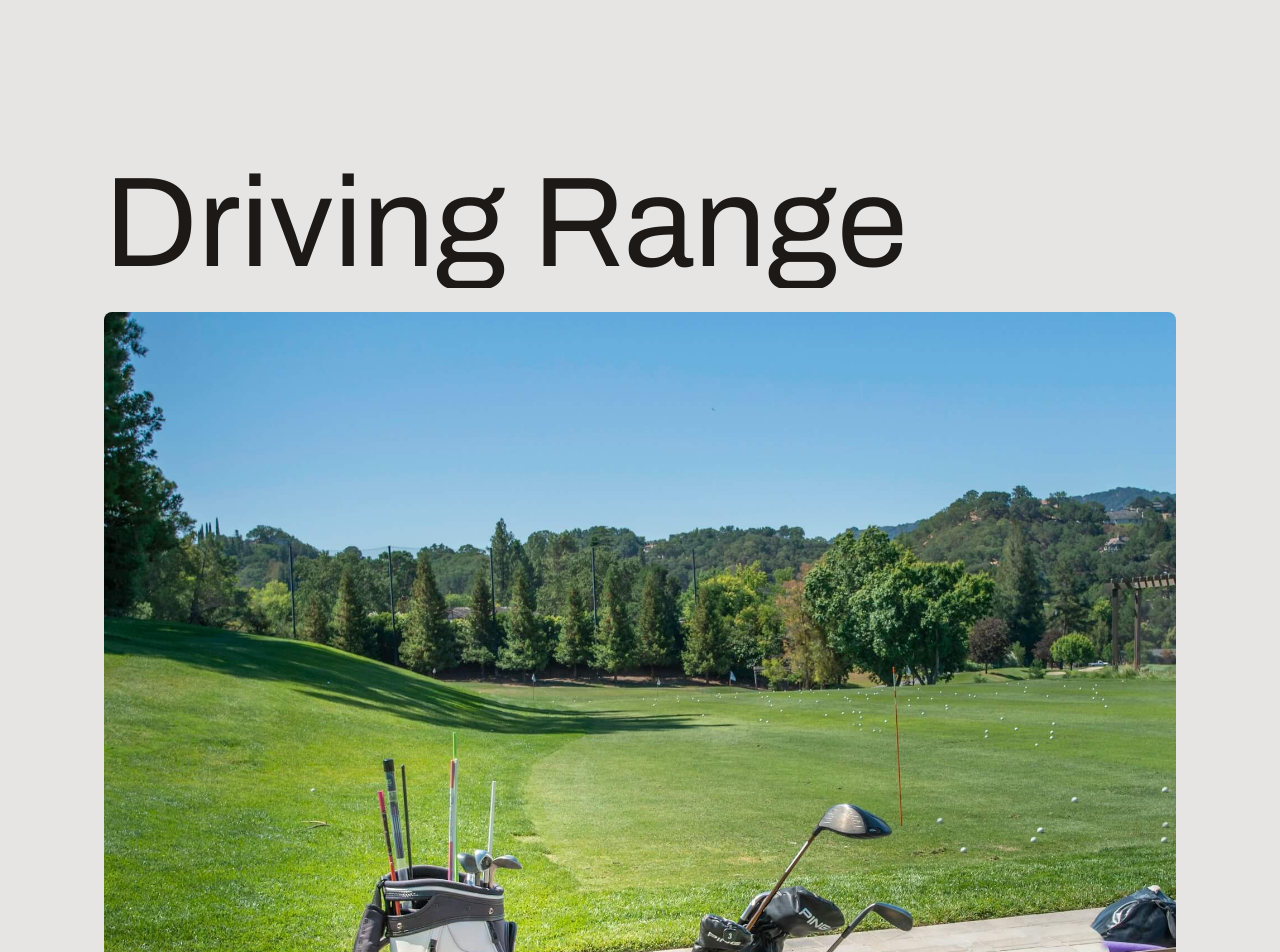
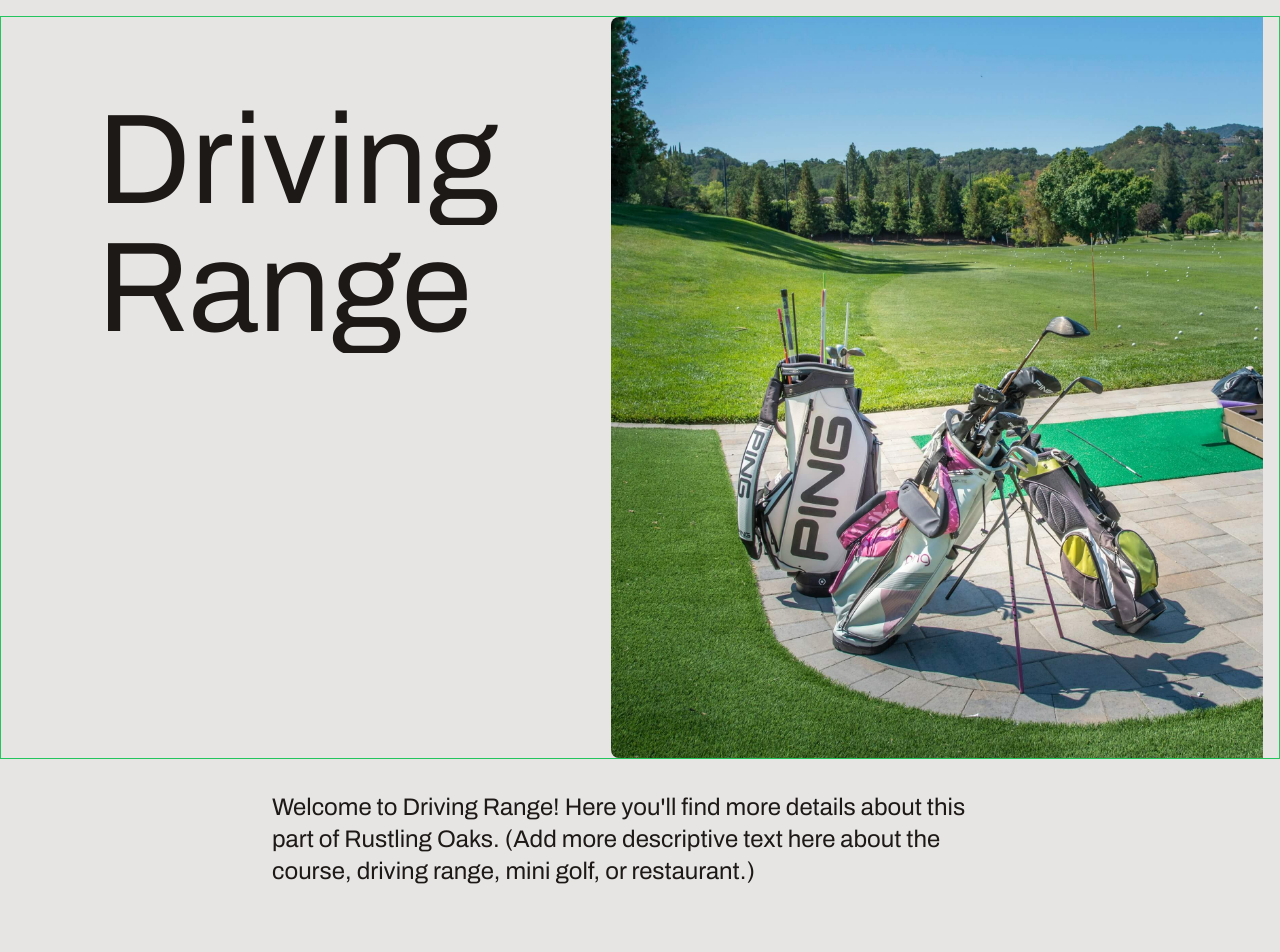
Before and after one commit to LRSORRENTI/Rustling-Oaks-Golf-Course, a Next.js app: page /explore/driving-range in a window 1280 px wide. Shown: the top 952 px of the page. After the commit the page ends 887 px from the top, so only its background shows below. Built offline with nearby package versions, Linux system fonts and the light colour scheme.

Commit message:
added more default styles for the explore section slug pages

```diff
--- a/src/app/explore/[slug]/page.tsx
+++ b/src/app/explore/[slug]/page.tsx
@@ -12,6 +12,7 @@ import { FC, useEffect, useRef } from "react";
 
 import {  motion, useScroll, useTransform} from "motion/react";
 import useTextRevealAnimation from "@/hooks/useTextRevealAnimation";
+import { div } from "motion/react-client";
 
 
 
@@ -32,15 +33,15 @@ export default function CourseDetails({ params }: any) {
 
 
   return (
-    <section className="section">
-      <div className="container">
+      <div className="">
+      <div className="border border-green-500 flex flex-col lg:flex-row lg:mt-4 mx-auto">
         {/* Animated H1 */}
         <motion.h1
            initial={{ opacity: 0}}
            animate={{ opacity: 1}}
         //   animate={controls}
           ref={scope}
-          className="text-5xl md:text-8xl lg:text-9xl mb-6"
+          className="text-5xl md:text-8xl lg:text-9xl mb-6 lg:pr-28 lg:ml-24 lg:pt-20"
         >
           {project.name}
         </motion.h1>
@@ -48,17 +49,17 @@ export default function CourseDetails({ params }: any) {
           <Image
             src={project.image}
             alt={`${project.name} image`}
-            className="rounded-lg"
+            className="rounded-lg lg:pr-4"
           />
         </div>
-        <div className="mt-8 text-lg md:text-xl lg:text-2xl">
+      </div>
+      <div className="mt-8 text-lg md:text-xl lg:text-2xl flex mx-auto justify-center text-left max-w-[46rem]">
           <p>
             Welcome to {project.name}! Here you'll find more details about this
             part of Rustling Oaks. (Add more descriptive text here about the
             course, driving range, mini golf, or restaurant.)
           </p>
         </div>
-      </div>
-    </section>
+   </div>
   );
 }
```
